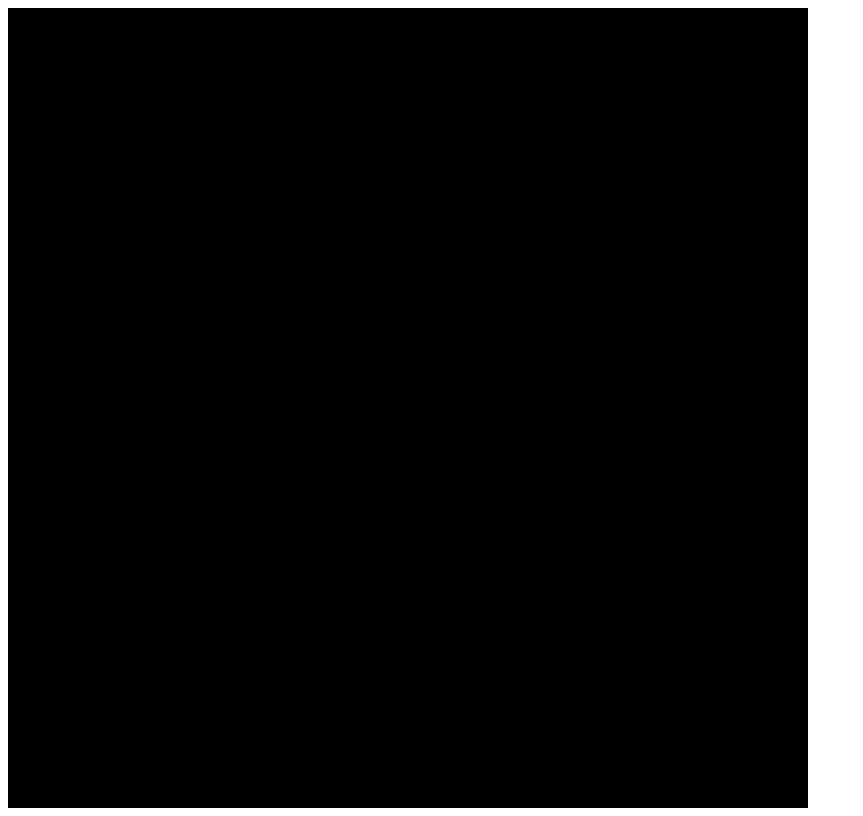
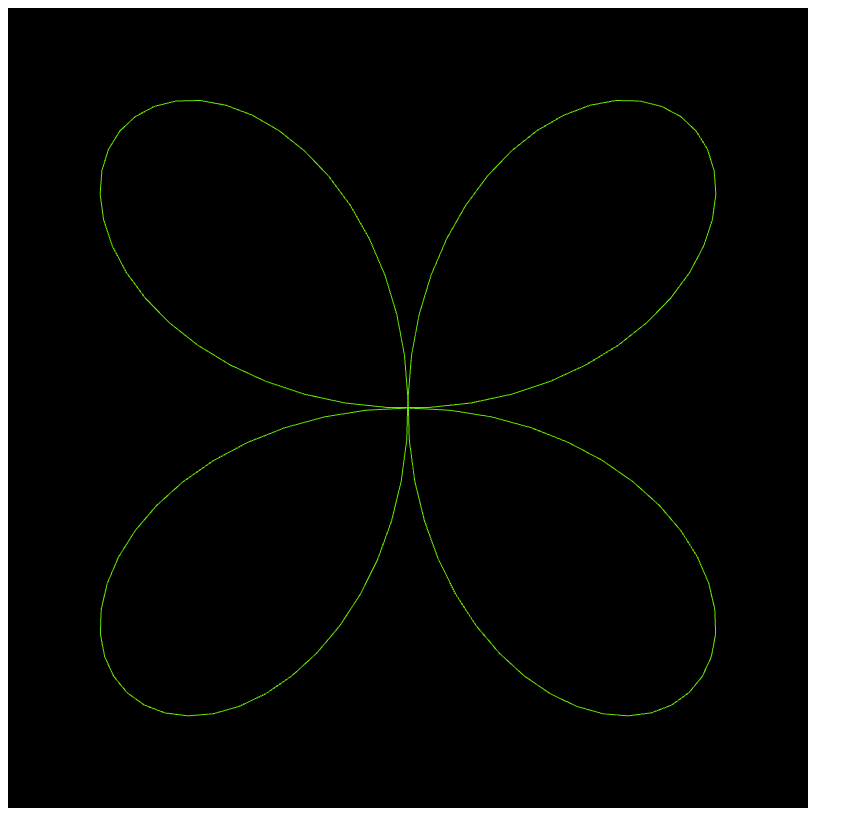
Before and after one commit to jl2/WebGL-Stuff, a plain HTML site: page starting/index.html in a window 1280 px wide. Shown: the whole page, without its empty margins (0-863 px from the left). Drawn offline with Linux system fonts and the light colour scheme.

Commit message:
Spirograph

```diff
--- a/starting/index.html
+++ b/starting/index.html
@@ -3,11 +3,52 @@
   <head>
     <title>WebGL Tests</title>
     <script language="javascript">
+      function createShader(gl, str, type) {
+      var shader = gl.createShader(type);
+      gl.shaderSource(shader, str);
+      gl.compileShader(shader);
+      return shader;
+      }
+      function createProgram(gl, vstr, fstr) {
+          var program = gl.createProgram();
+      var vshader = createShader(gl, vstr, gl.VERTEX_SHADER);
+      var fshader = createShader(gl, fstr, gl.FRAGMENT_SHADER);
+      gl.attachShader(program, vshader);
+      gl.attachShader(program, fshader);
+      gl.linkProgram(program);
+      return program;
+      }
+      function x(t) {
+      return Math.sin(2*t)*Math.cos(t);
+      }
+      function y(t) {
+      return Math.sin(2*t)*Math.sin(t);
+      }
       function main() {
       var canvas = document.getElementById('omg-webgl');
       var gl = canvas.getContext('experimental-webgl', {antialias: true, stencil: true});
       gl.clearColor(0,0,0,1);
       gl.clear(gl.COLOR_BUFFER_BIT);
+      var vertexPosBuffer = gl.createBuffer();
+      gl.bindBuffer(gl.ARRAY_BUFFER, vertexPosBuffer);
+      var vertices = [];
+      var steps = 120;
+      var dt = (2*Math.PI)/(steps-1);
+      var t = -Math.PI;
+      for (var i = 0; i<steps; ++i) {
+                               vertices.push(x(t));
+                               vertices.push(y(t));
+          t += dt;
+                               }
+      gl.bufferData(gl.ARRAY_BUFFER, new Float32Array(vertices), gl.STATIC_DRAW);
+      var vs = 'attribute vec2 pos;void main() {gl_Position = vec4(pos, 0,1);}';
+      var fs = 'precision mediump float;void main() {gl_FragColor=vec4(0.4,0.9,0,1);}';
+      var program = createProgram(gl, vs, fs);
+      gl.useProgram(program);
+      program.vertexPosAttrib = gl.getAttribLocation(program, 'pos');
+      gl.enableVertexAttribArray(program.vertexPosAttrib);
+      gl.vertexAttribPointer(program.vertexPosAttrib, 2, gl.FLOAT, false, 0,0);
+      gl.drawArrays(gl.LINE_STRIP, 0, vertices.length/2);
       }
     </script>
   </head>
```
